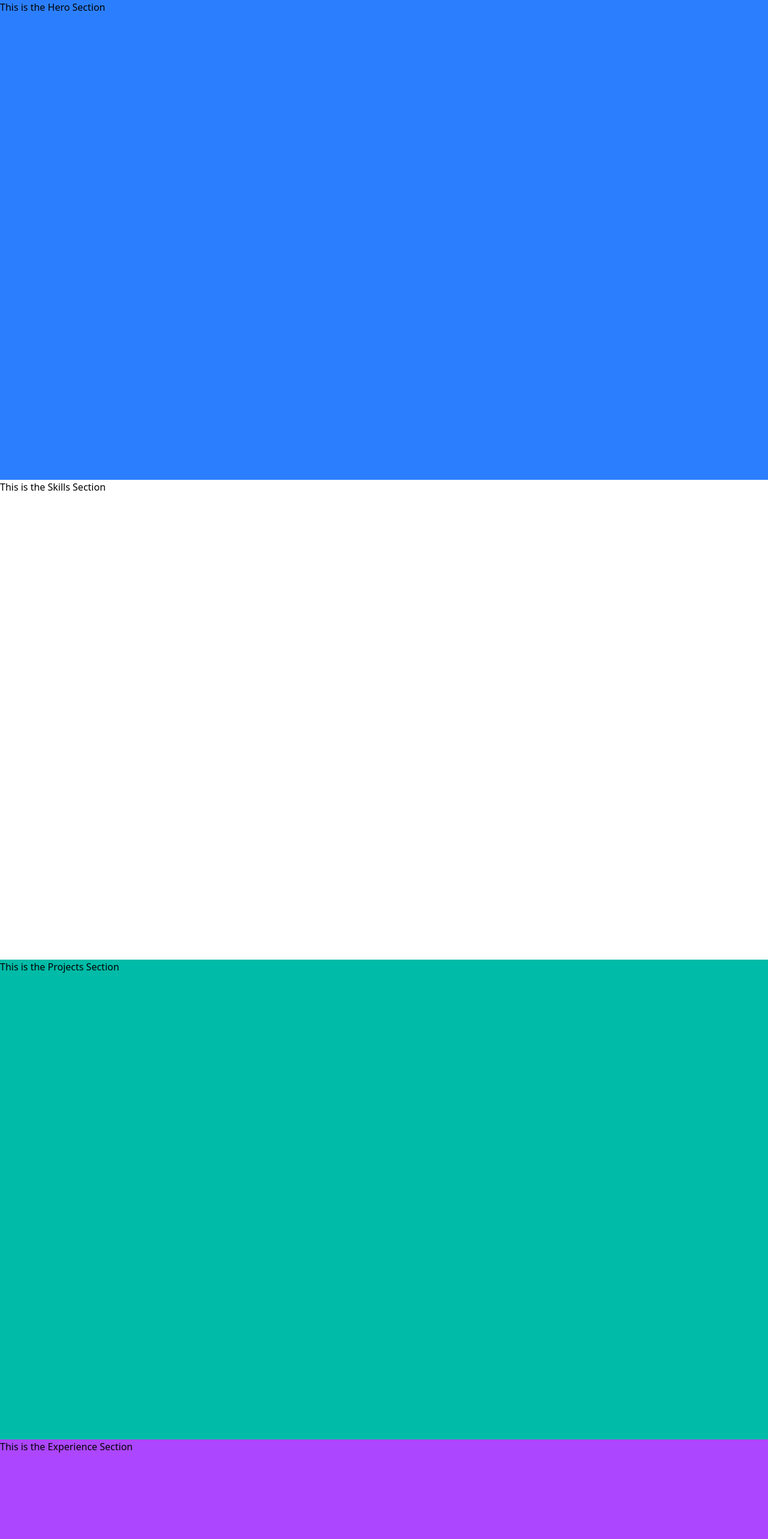
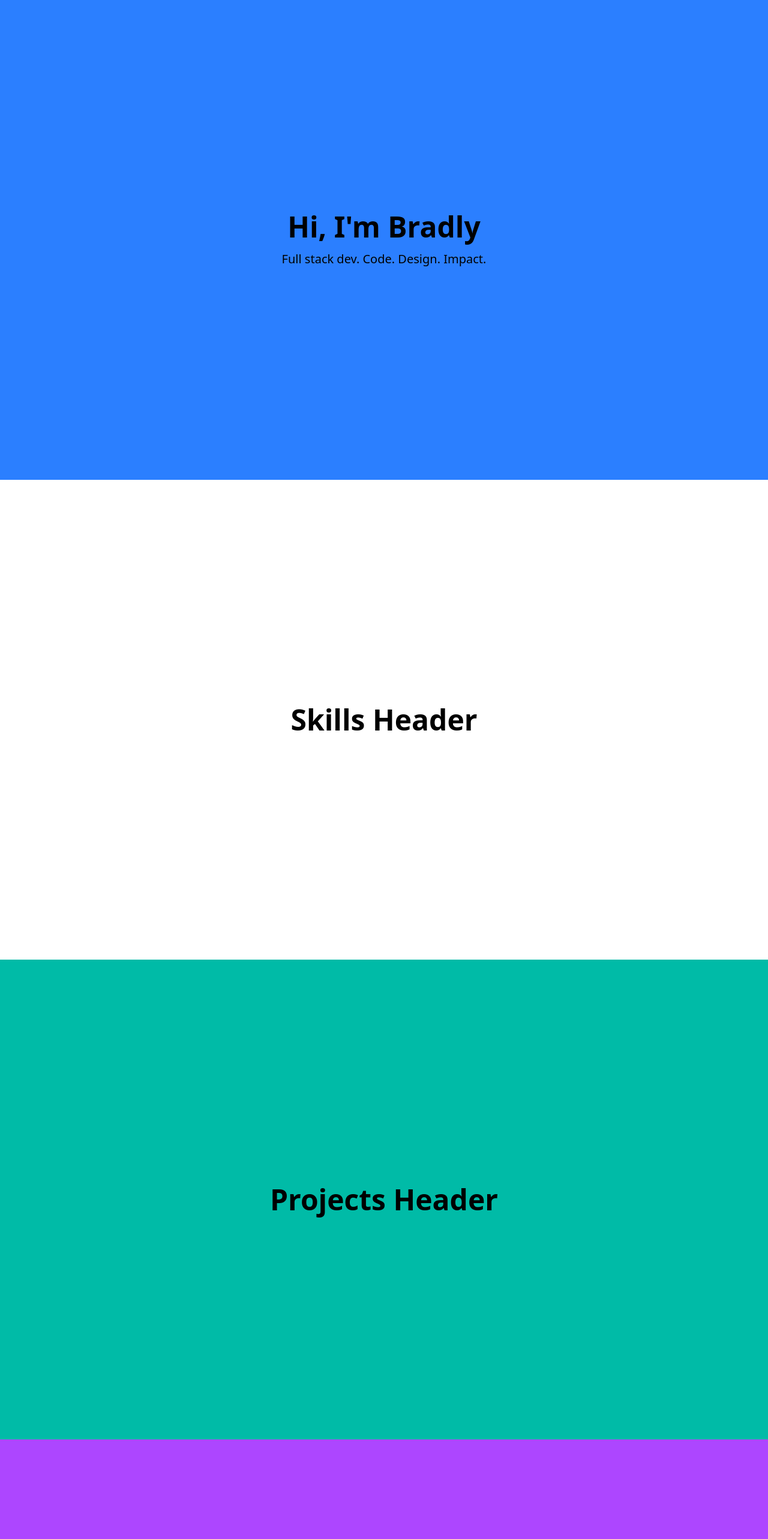
Before and after one commit to bradlylewis/my-portfolio-site, a React (Vite) app: page / in a window 1280 px wide. Shown: the top 2566 px of the page at 60% size. Built offline with nearby package versions, Linux system fonts and the light colour scheme.

Commit message:
update section layouts

```diff
--- a/src/components/Contact.jsx
+++ b/src/components/Contact.jsx
@@ -1,7 +1,9 @@
 export default function Contact() {
   return (
-    <div className="bg-white-500 h-screen">
-      This is the Contact Section
-    </div>
+     <section className="h-screen bg-white flex items-center">
+      <div className="container mx-auto max-w-7xl px-4 text-center">
+        <h1 className="text-5xl font-bold">Contact Header</h1>
+      </div>
+    </section>
   )
 }
--- a/src/components/Experience.jsx
+++ b/src/components/Experience.jsx
@@ -1,7 +1,9 @@
 export default function Experience() {
   return (
-    <div className="bg-purple-500 h-screen">
-      This is the Experience Section
-    </div>
+     <section className="h-screen bg-purple-500 flex items-center">
+      <div className="container mx-auto max-w-7xl px-4 text-center">
+        <h1 className="text-5xl font-bold">Experience Header</h1>
+      </div>
+    </section>
   )
 }
--- a/src/components/Hero.jsx
+++ b/src/components/Hero.jsx
@@ -1,7 +1,10 @@
 export default function Hero() {
   return (
-    <div className="bg-blue-500 h-screen">
-      This is the Hero Section
-    </div>
+    <section className="h-screen bg-blue-500 flex items-center" >
+      <div className="container mx-auto max-w-7xl px-4 text-center">
+        <h1 className="text-5xl font-bold">Hi, I'm Bradly</h1>
+        <p className="mt-4 text-xl">Full stack dev. Code. Design. Impact.</p>
+      </div>
+    </section>
   )
 }
--- a/src/components/Projects.jsx
+++ b/src/components/Projects.jsx
@@ -1,7 +1,9 @@
 export default function Projects() {
   return (
-    <div className="bg-teal-500 h-screen">
-      This is the Projects Section
-    </div>
+    <section className="h-screen bg-teal-500 flex items-center">
+      <div className="container mx-auto max-w-7xl px-4 text-center">
+        <h1 className="text-5xl font-bold">Projects Header</h1>
+      </div>
+    </section>
   )
 }
--- a/src/components/Skills.jsx
+++ b/src/components/Skills.jsx
@@ -1,7 +1,9 @@
 export default function Skills() {
   return (
-    <div className="bg-white-500 h-screen">
-      This is the Skills Section
-    </div>
+    <section className="h-screen bg-white-500 flex items-center">
+      <div className="container mx-auto max-w-7xl px-4 text-center">
+        <h1 className="text-5xl font-bold">Skills Header</h1>
+      </div>
+    </section>
   )
 }
```
